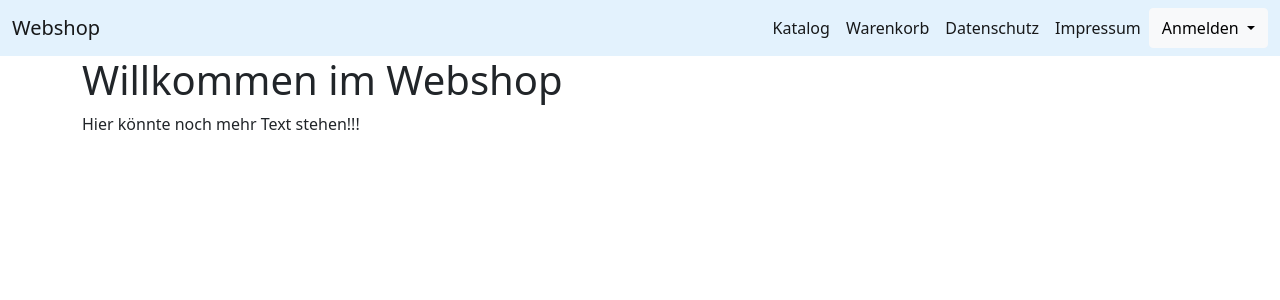
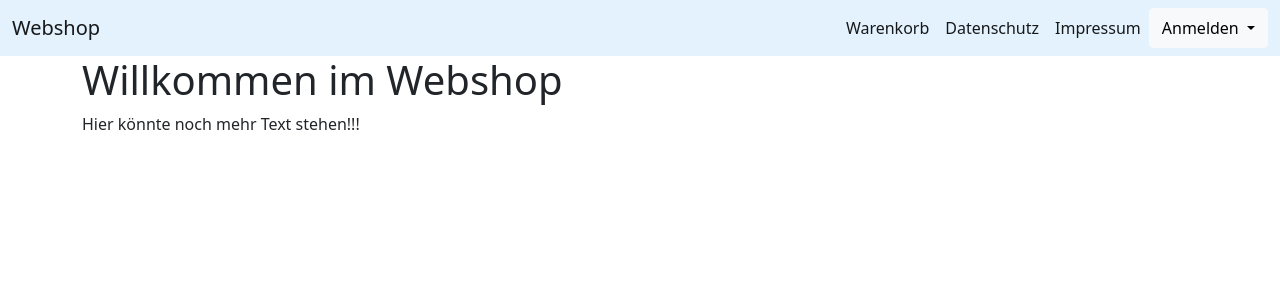
Before and after one commit to chrisHe4/webshop, a PHP site: page /index.php in a window 1280 px wide. Shown: the top 300 px of the page. Run offline with PHP 8.4, Linux system fonts and the light colour scheme; data that the repository does not hold is empty; a stand-in replaces the project's code that opens the database connection.

Commit message:
aus der Navbar verlingung auf Katalog entfernt

```diff
--- a/navbar.php
+++ b/navbar.php
@@ -10,7 +10,7 @@
         <div class="collapse navbar-collapse" id="navbarSupportedContent">
           <ul class="navbar-nav me-auto mb-2 mb-lg-0">
             <li class="nav-item">
-            <a class="nav-link active" href="katalog.php">Katalog</a></li>
+
             <li><a class="nav-link active" href="warenkorb.php">Warenkorb</a></li>
             <li><a class="nav-link active" href="datenschutz.php">Datenschutz</a></li>
             <li><a class="nav-link active" href="impressum.php">Impressum</a> </li>
```
